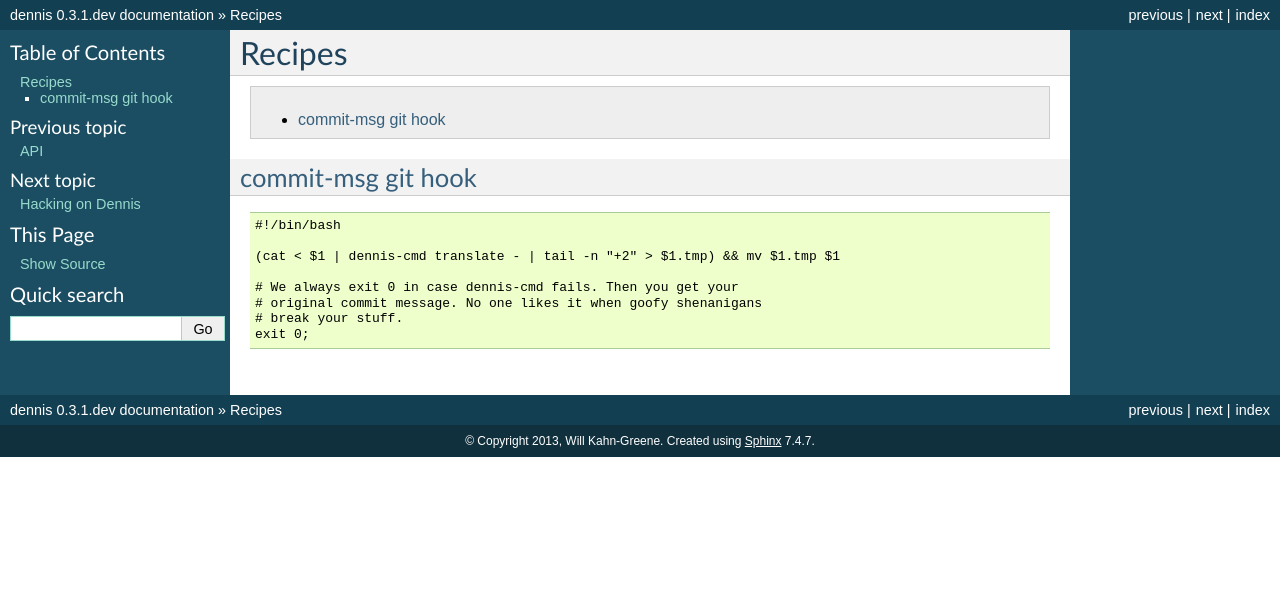
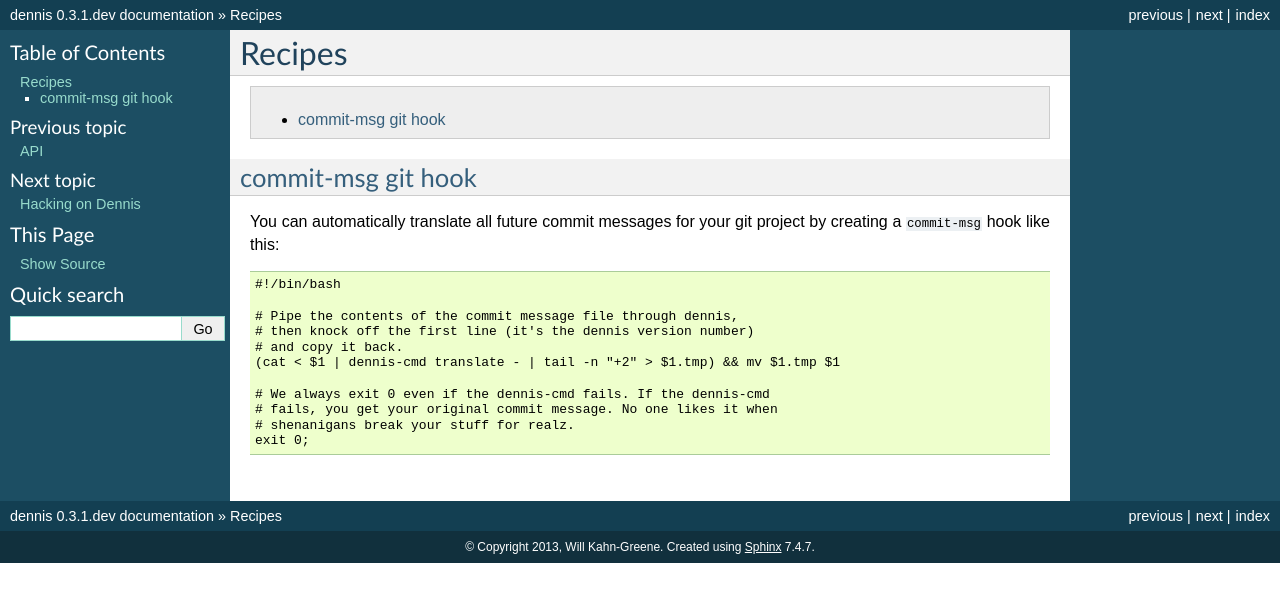
Before and after one commit to mozilla/dennis, a Sphinx documentation site: the page built from docs/recipes.rst, in a window 1280 px wide. Shown: the top 602 px of the page. Built offline with Sphinx 7.4.7, drawn with Linux system fonts in a browser that asks for light colours.

Commit message:
Add betterr description to commit-msg recipe

```diff
--- a/docs/recipes.rst
+++ b/docs/recipes.rst
@@ -9,13 +9,17 @@ Recipes
 commit-msg git hook
 ===================
 
-::
+You can automatically translate all future commit messages for your
+git project by creating a ``commit-msg`` hook like this::
 
     #!/bin/bash
 
+    # Pipe the contents of the commit message file through dennis,
+    # then knock off the first line (it's the dennis version number)
+    # and copy it back.
     (cat < $1 | dennis-cmd translate - | tail -n "+2" > $1.tmp) && mv $1.tmp $1
 
-    # We always exit 0 in case dennis-cmd fails. Then you get your
-    # original commit message. No one likes it when goofy shenanigans
-    # break your stuff.
+    # We always exit 0 even if the dennis-cmd fails. If the dennis-cmd
+    # fails, you get your original commit message. No one likes it when
+    # shenanigans break your stuff for realz.
     exit 0;
```
